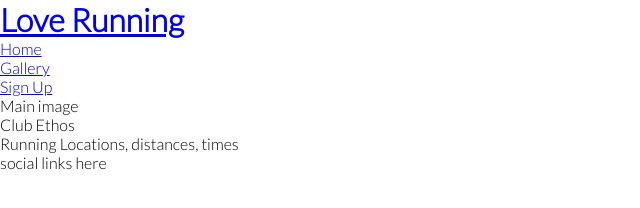
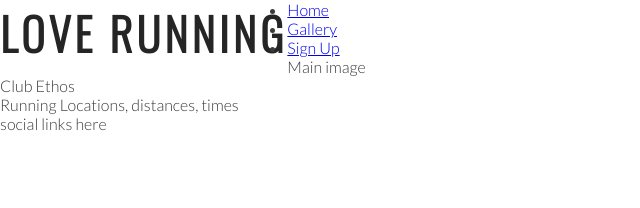
Before and after one commit to Bado007/love-running, a plain HTML site: page assets/index.html in a window 1280 px wide. Shown: the whole page, without its empty margins (0-640 px from the left). Drawn offline with nearby package versions, Linux system fonts and the light colour scheme.

Commit message:
Add style to heading and logo

```diff
--- a/assets/css/style.css
+++ b/assets/css/style.css
@@ -8,6 +8,20 @@
 }
 
 body {
-    font-family: lato, sans-serif;
+    font-family: Lato, sans-serif;
     font-weight: 300;
+    color: #3a3a3a
 }
+
+/* headings and logo */
+
+h1, h2 {
+    font-family: Oswald, sans-serif;
+    text-transform: uppercase;
+    letter-spacing: 4px;
+    color: #252525;
+}
+#logo {
+    float: left;
+    font-size: 280%;
+}
--- a/assets/index.html
+++ b/assets/index.html
@@ -14,7 +14,7 @@
 <body>
     <header>
         <a href="index.html">
-            <h1>Love Running</h1>
+            <h1 id="logo">Love Running</h1>
         </a>
         <nav>
             <ul>
```
